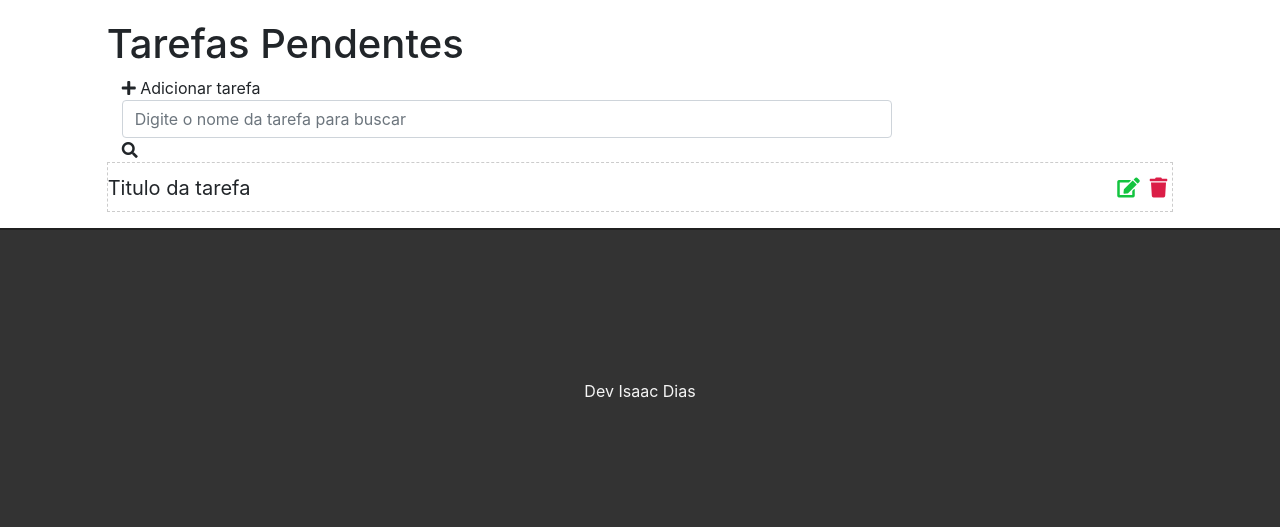
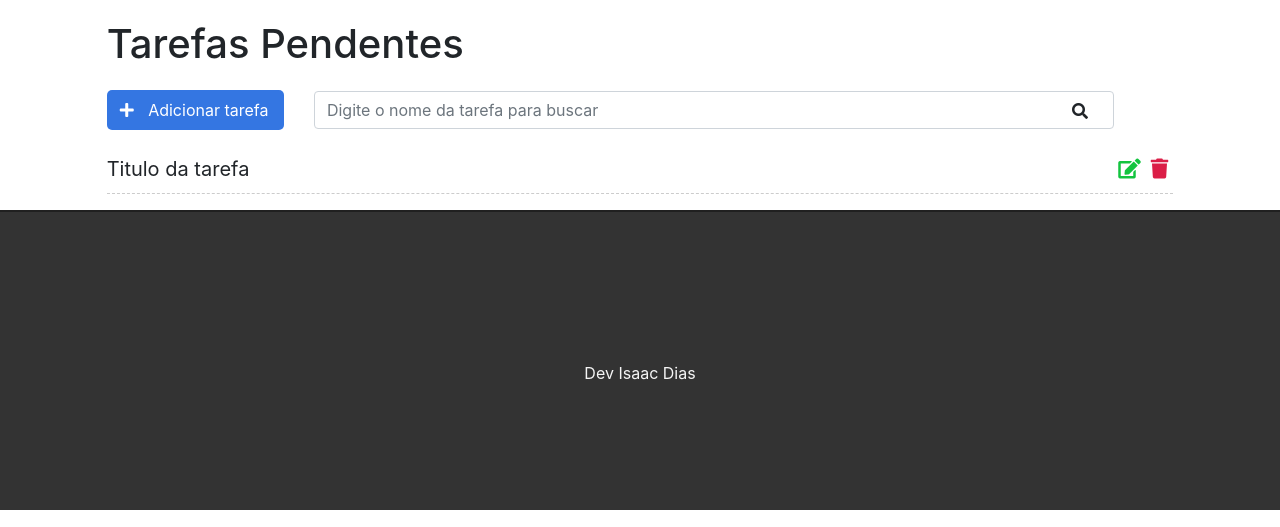
Before and after one commit to isaacdias/to-do-list, a Django app: page / in a window 1280 px wide. Shown: the part 57-584 px from the top of the page. Run offline with Django 3.2, Linux system fonts and the light colour scheme; some libraries are stand-ins or nearby versions.

Commit message:
estilizando busca e add tarefa

```diff
--- a/todo/tasks/static/css/styles.css
+++ b/todo/tasks/static/css/styles.css
@@ -22,6 +22,38 @@
     letter-spacing: 1px;
 }
 
+/* botão adicionar */
+
+.add-div{
+    background-color: #3476e2;
+    cursor: pointer;
+    display: inline-block;
+    color: #fff;
+    padding: 8px;
+    border-radius: 5px;
+    margin-right: 25px;
+}
+
+.fas.fa-plus{
+    color: #fff;
+    margin-right: 10px;
+    margin-left: 5px;
+}
+
+/* search*/
+
+.fas.fa-search{
+    position: absolute;
+    top: 12px;
+    right: 26px;
+}
+
+.search-div{
+    padding: 0px;
+    margin-top: 15px;
+    margin-bottom: 15px;
+    display: inline-block;
+}
 /* lista de tarefas*/
 
 .list-div{
@@ -37,7 +69,7 @@
     font-size: 20px;
     height: 50px;
     padding-top: 10px;
-    border: 1px dashed #ccc;
+    border-bottom: 1px dashed #ccc;
 }
 
 .fas.fa-trash, .fas.fa-edit{
```
